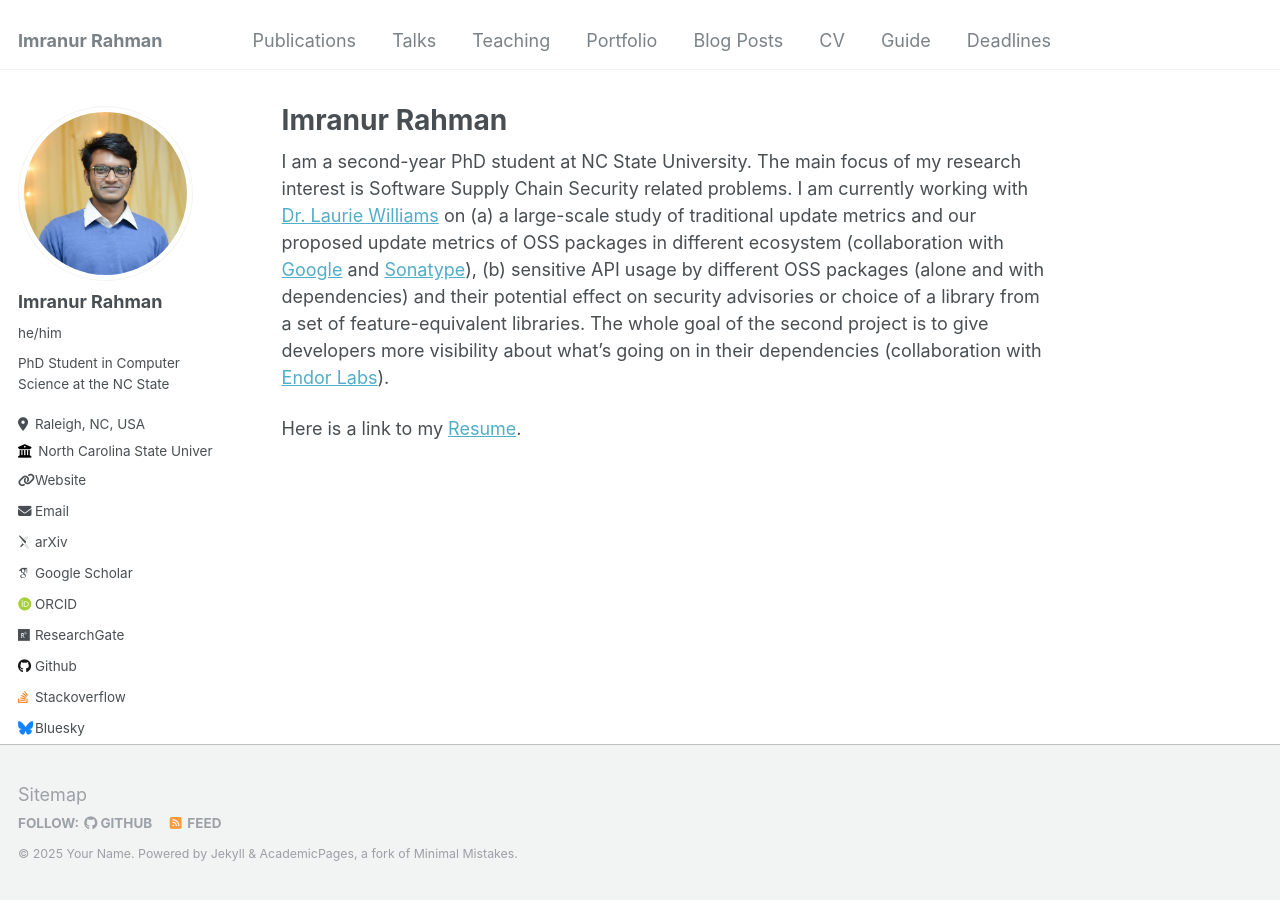
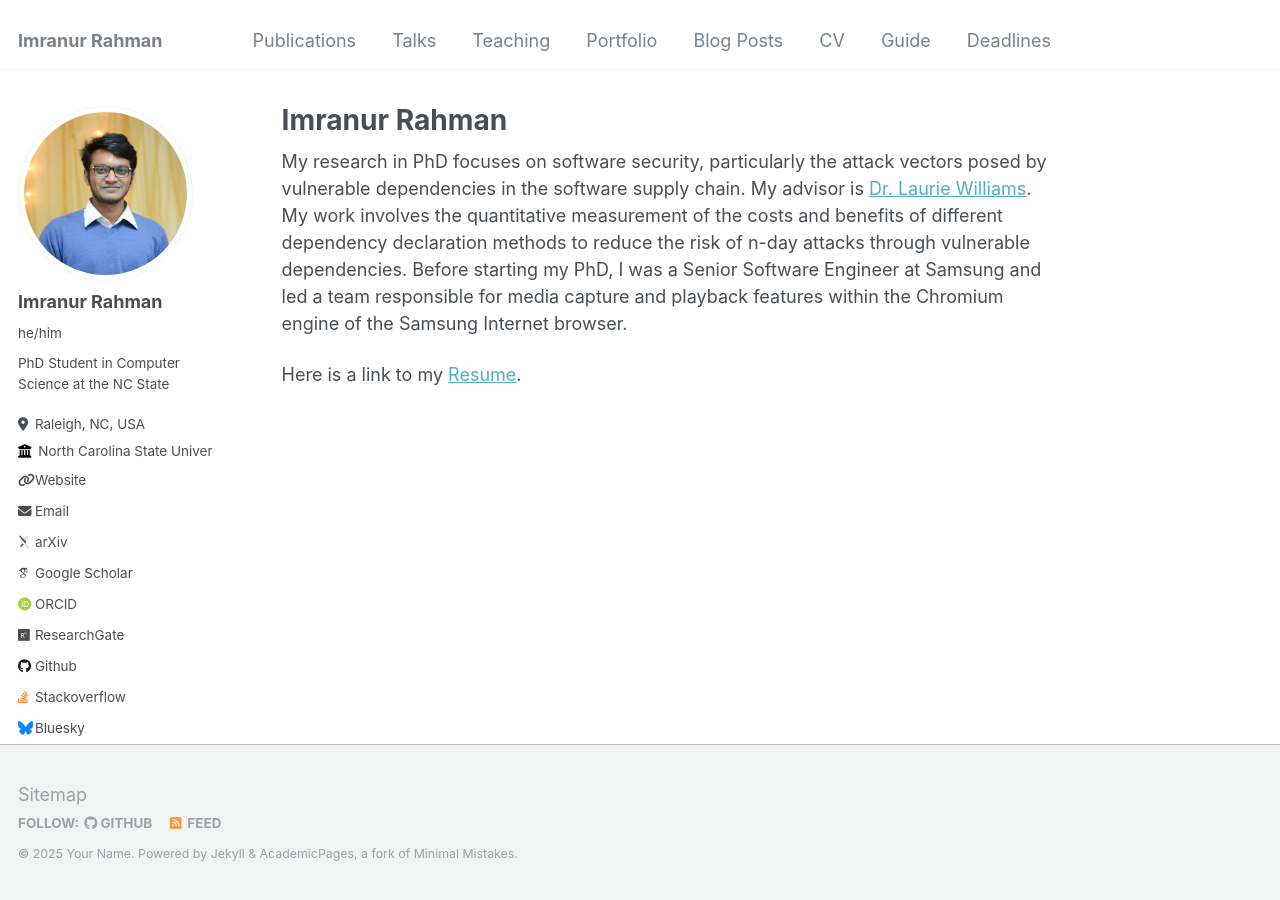
Before and after one commit to imranur-rahman/imranur-rahman.github.io, a Jekyll site: the page built from _pages/about.md, in a window 1280 px wide. Built offline with Jekyll 4.4.1, drawn with Linux system fonts in a browser that asks for light colours; some web fonts are replaced.

Commit message:
Updated my bio.

```diff
--- a/_pages/about.md
+++ b/_pages/about.md
@@ -7,6 +7,6 @@ redirect_from:
   - /about.html
 ---
 
-I am a second-year PhD student at NC State University. The main focus of my research interest is Software Supply Chain Security related problems. I am currently working with [Dr. Laurie Williams](https://collaboration.csc.ncsu.edu/laurie/) on (a) a large-scale study of traditional update metrics and our proposed update metrics of OSS packages in different ecosystem (collaboration with [Google](https://deps.dev) and [Sonatype](https://www.sonatype.com)), (b) sensitive API usage by different OSS packages (alone and with dependencies) and their potential effect on security advisories or choice of a library from a set of feature-equivalent libraries. The whole goal of the second project is to give developers more visibility about what's going on in their dependencies (collaboration with [Endor Labs](https://www.endorlabs.com/)).
+My research in PhD focuses on software security, particularly the attack vectors posed by vulnerable dependencies in the software supply chain. My advisor is [Dr. Laurie Williams](https://collaboration.csc.ncsu.edu/laurie/). My work involves the quantitative measurement of the costs and benefits of different dependency declaration methods to reduce the risk of n-day attacks through vulnerable dependencies. Before starting my PhD, I was a Senior Software Engineer at Samsung and led a team responsible for media capture and playback features within the Chromium engine of the Samsung Internet browser.
 
 Here is a link to my [Resume](https://drive.google.com/file/d/1ptPIP4AOqjKdp4rpFvo38SjabVXeYS5e/view?usp=share_link).
```
